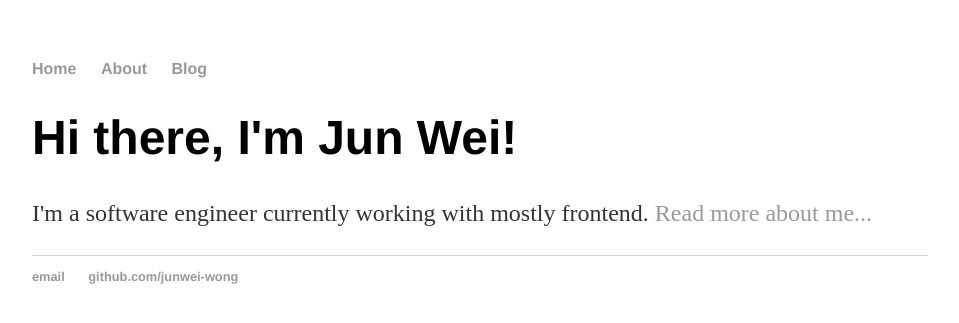
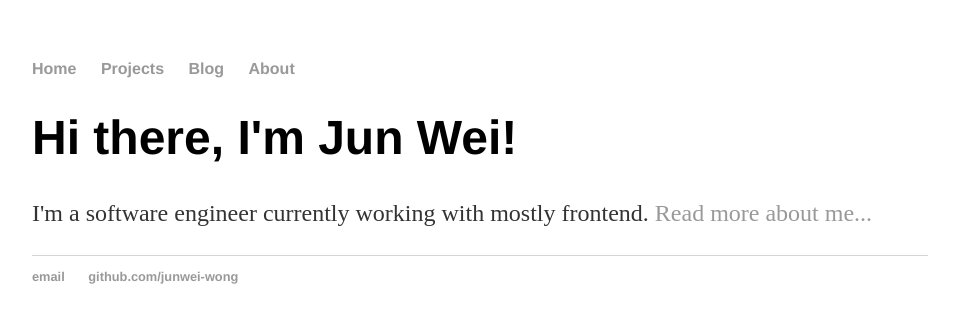
Before and after one commit to jeiwong/jeiwong.github.io, a Jekyll site: the page built from index.html, in a window 1280 px wide. Shown: the top 323 px of the page, without its empty margins (160-1119 px from the left). Built offline with Jekyll 4.4.1, drawn with Linux system fonts in a browser that asks for light colours.

Commit message:
Added projects page

```diff
--- a/_layouts/default.html
+++ b/_layouts/default.html
@@ -9,8 +9,9 @@
     <nav>
       <ul>
         <li><a href="/">Home</a></li>
+        <li><a href="/projects">Projects</a></li>
+        <li><a href="/blog">Blog</a></li>
         <li><a href="/about">About</a></li>
-        <li><a href="/blog">Blog</a></li>
       </ul>
     </nav>
     <div class="container">{{ content }}</div>
--- /dev/null
+++ b/projects/index.html
@@ -0,0 +1,5 @@
+---
+layout: default
+---
+
+<p>This is my list of projects</p>
```
